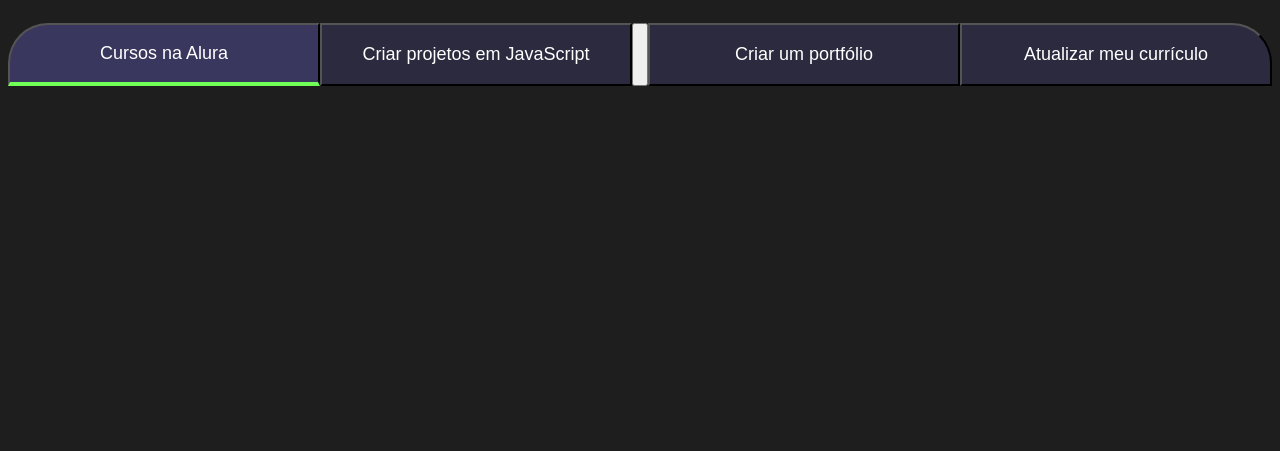
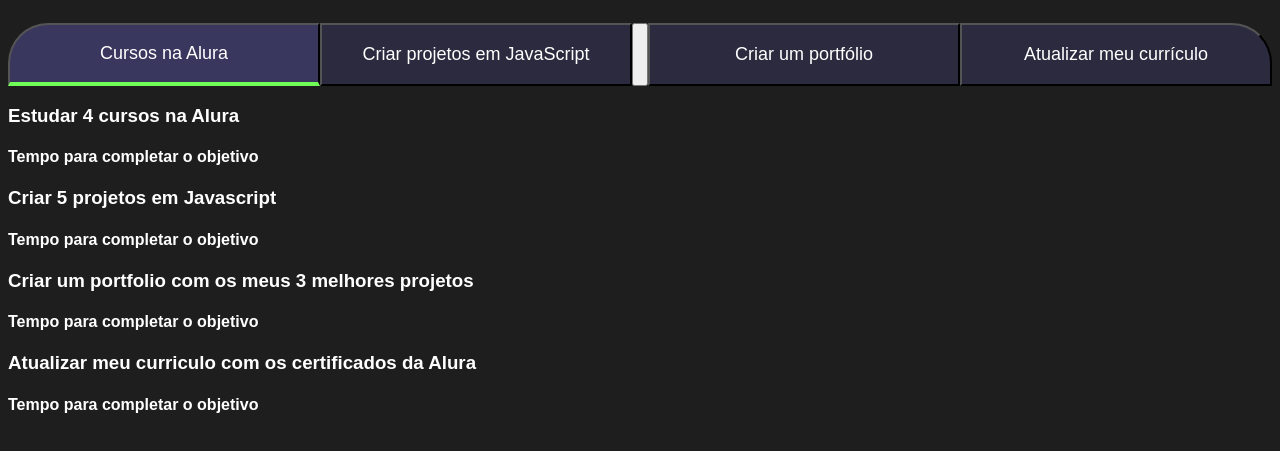
Before and after one commit to andysigg123/javascript1, a plain HTML site: page index.html in a window 1280 px wide. Shown: the part 75-526 px from the top of the page. Drawn offline with Linux system fonts and the light colour scheme; a web font is replaced by a local one.

Commit message:
Add files via upload

```diff
--- a/index.html
+++ b/index.html
@@ -17,6 +17,22 @@
             <button class="botao">Criar um portfólio</button>
             <button class="botao">Atualizar meu currículo</button>
 </div>
+    <div class=»abas-textos»>
+        <div class=»aba-conteudo»>
+             <h3 class=»aba-conteudo-titulo-principal»>Estudar 4 cursos na Alura</h3>
+             <h4 class=»aba-conteudo-titulo-secundario»>Tempo para completar o objetivo</h4>
+        </div>
+        <div class=»aba-conteudo»>
+             <h3 class=»aba-conteudo-titulo-principal»>Criar 5 projetos em Javascript</h3>
+             <h4 class=»aba-conteudo-titulo-secundario»>Tempo para completar o objetivo</h4>
+        </div>
+             <h3 class=»aba-conteudo-titulo-principal»>Criar um portfolio com os meus 3 melhores projetos</h3>
+             <h4 class=»aba-conteudo-titulo-secundario»>Tempo para completar o objetivo</h4>
+       </div>
+             <h3 class=»aba-conteudo-titulo-principal»>Atualizar meu curriculo com os certificados da Alura</h3>
+             <h4 class=»aba-conteudo-titulo-secundario»>Tempo para completar o objetivo</h4>
+        </div>
+     </div>
 <script src="main.js"></script>
 </body>
 </html>
```
Lines whose indentation alone changed are shown as unchanged.
